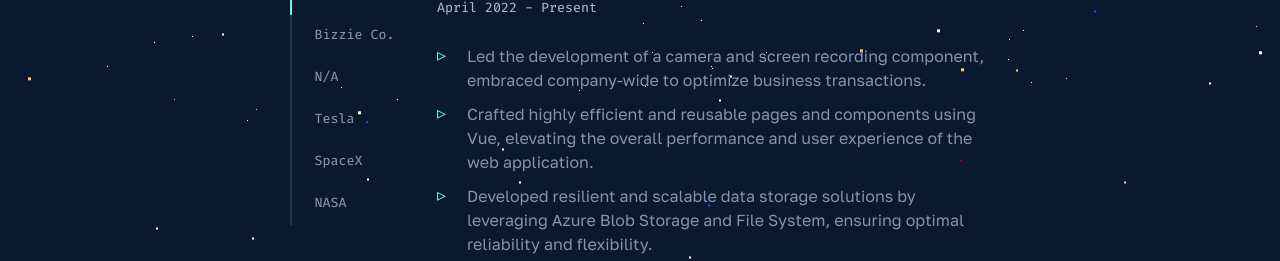
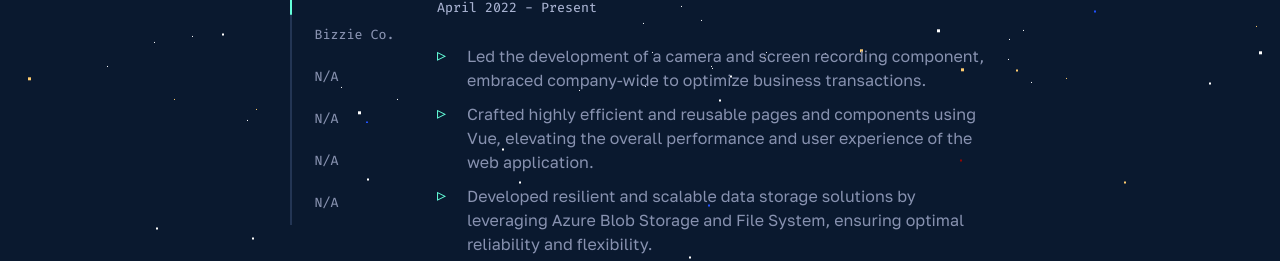
Before and after one commit to JosephBerm/Portfolio, a React (Create React App) app: page / in a window 1280 px wide. Shown: the part 1854-2115 px from the top of the page. Built offline with nearby package versions, Linux system fonts and the light colour scheme.

Commit message:
Small Adjustments

```diff
--- a/src/css/App.css
+++ b/src/css/App.css
@@ -344,16 +344,11 @@ section.activated {
 	);
 	border-radius: inherit;
 	animation: rotation 5s linear infinite;
+	transition: var(--transition);
 }
 .card::after {
-	transition: var(--transition);
 	filter: blur(0.2rem);
 }
-/*
-.card:hover:before,
-.card:hover::after {
-	display: unset;
-} */
 
 ul {
 	overflow: hidden;
--- a/src/css/AppFooter.css
+++ b/src/css/AppFooter.css
@@ -8,6 +8,13 @@
 	padding: 15px;
 	text-align: center;
 	color: var(--light-slate);
+}
+
+.app-footer a {
+	padding: 10px;
+}
+.app-footer p {
+	font-size: clamp(var(--fz-xxs), 5vw, var(--fz-xs));
 }
 
 .mobile-footer {
@@ -35,11 +42,8 @@
 	height: 20px;
 }
 
-.app-footer a {
-	padding: 10px;
-}
-.app-footer p {
-	font-size: clamp(var(--fz-xxs), 5vw, var(--fz-xs));
+.app-footer .normal-footer a {
+	max-width: 85%;
 }
 
 @media screen and (min-width: 768px) {
--- a/src/services/portfolioInformation.js
+++ b/src/services/portfolioInformation.js
@@ -46,7 +46,7 @@ const workExperience = [
 	{
 		companyName: "A.C.A.I",
 		titleOfPosition: "Full-Stack Software Engineer",
-		link: "https://www.saturn-app.com",
+		link: "https://www.linkedin.com/company/atlantic-coast-automotive-inc",
 		timeline: "April 2022 - Present",
 		highlights: [
 			"Led the development of a camera and screen recording component, embraced company-wide to optimize business transactions.",
@@ -71,7 +71,7 @@ const workExperience = [
 		companyName: "N/A",
 		titleOfPosition: "N/A",
 		link: "https://iohk.io/",
-		timeline: "August - December 2020",
+		timeline: "From - To YYYY",
 		highlights: [
 			"Lorem ipsum dolor sit amet consectetur, adipisicing elit. Magni odit placeat dolor adipisci asperiores inventore?",
 			"Lorem ipsum dolor sit amet consectetur, adipisicing elit. Magni odit placeat dolor adipisci asperiores inventore? Lorem ipsum dolor sit amet consectetur, adipisicing elit.",
@@ -79,10 +79,10 @@ const workExperience = [
 		],
 	},
 	{
-		companyName: "Tesla",
-		titleOfPosition: "Software Engineer Intern",
+		companyName: "N/A",
+		titleOfPosition: "N/A",
 		link: "https://www.tesla.com/",
-		timeline: "January - May 2020",
+		timeline: "From - To YYYY",
 		highlights: [
 			"Lorem ipsum dolor sit amet consectetur, adipisicing elit. Magni odit placeat dolor adipisci asperiores inventore?",
 			"Lorem ipsum dolor sit amet consectetur, adipisicing elit. Magni odit placeat dolor adipisci asperiores inventore? Lorem ipsum dolor sit amet consectetur, adipisicing elit.",
@@ -90,10 +90,10 @@ const workExperience = [
 		],
 	},
 	{
-		companyName: "SpaceX",
-		titleOfPosition: "Director of Rockets",
+		companyName: "N/A",
+		titleOfPosition: "N/A",
 		link: "https://www.spacex.com/",
-		timeline: "August - December 2019",
+		timeline: "From - To YYYY",
 		highlights: [
 			"Lorem ipsum dolor sit amet consectetur, adipisicing elit. Magni odit placeat dolor adipisci asperiores inventore?",
 			"Lorem ipsum dolor sit amet consectetur, adipisicing elit. Magni odit placeat dolor adipisci asperiores inventore? Lorem ipsum dolor sit amet consectetur, adipisicing elit.",
@@ -102,10 +102,10 @@ const workExperience = [
 		],
 	},
 	{
-		companyName: "NASA",
-		titleOfPosition: "Intern for Director of Rocekts",
+		companyName: "N/A",
+		titleOfPosition: "N/A",
 		link: "https://www.nasa.gov/",
-		timeline: "January - May 2020",
+		timeline: "From - To YYYY",
 		highlights: [
 			"Lorem ipsum dolor sit amet consectetur, adipisicing elit. Magni odit placeat dolor adipisci asperiores inventore?",
 			"Lorem ipsum dolor sit amet consectetur, adipisicing elit. Magni odit placeat dolor adipisci asperiores inventore? Lorem ipsum dolor sit amet consectetur, adipisicing elit.",
```
